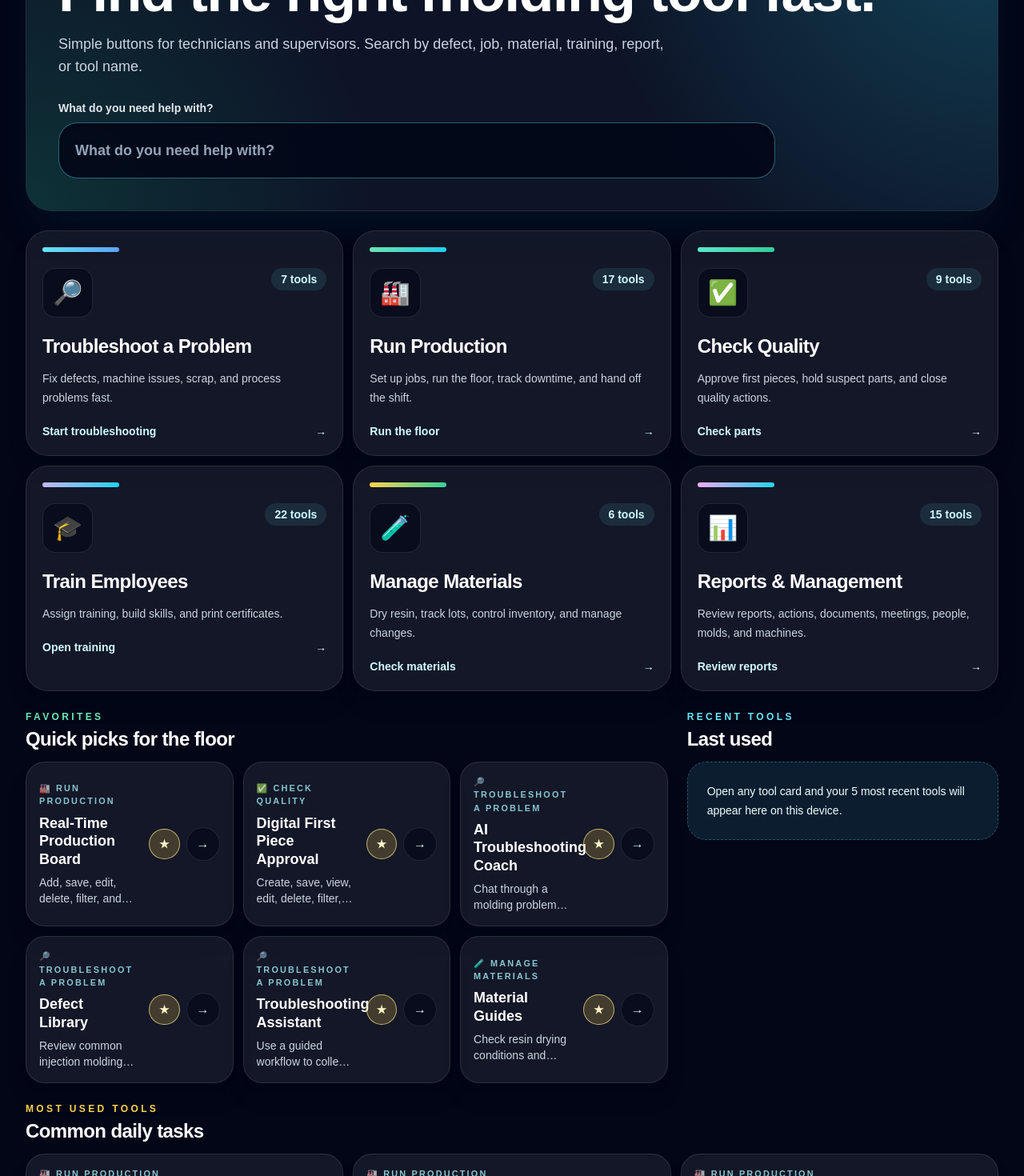
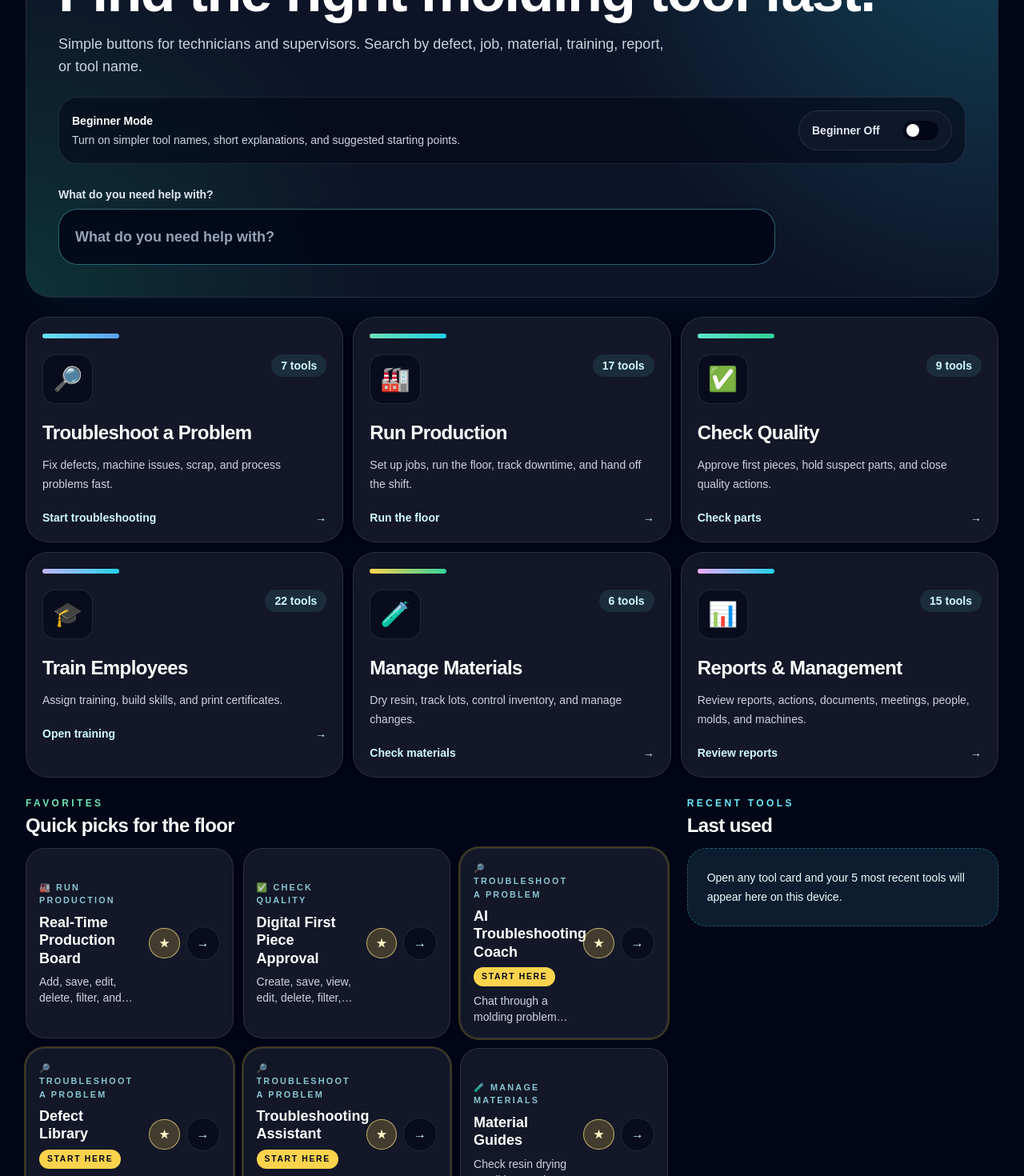
Before and after one commit to scottgraham2882-collab/molding-mentor-ai, a Next.js app: page / in a window 1280 px wide. Shown: the part 140-1610 px from the top of the page at 80% size. Built offline with nearby package versions, Linux system fonts and the light colour scheme.

Commit message:
Add beginner mode to homepage

```diff
--- a/app/page.tsx
+++ b/app/page.tsx
@@ -10,6 +10,8 @@ type DashboardCard = {
   status?: "Coming Soon";
   accent: string;
   keywords?: string[];
+  beginnerTitle?: string;
+  beginnerExplanation?: string;
 };
 
 const dashboardCards: DashboardCard[] = [
@@ -257,6 +259,8 @@ const dashboardCards: DashboardCard[] = [
   },
   {
     title: "AI Troubleshooting Coach",
+    beginnerTitle: "Ask Molding Coach",
+    beginnerExplanation: "Ask a plain-language question and get next steps.",
     description:
       "Chat through a molding problem to get targeted questions, likely root causes, corrective actions, and links to lessons and defect guides.",
     href: "/coach",
@@ -265,6 +269,8 @@ const dashboardCards: DashboardCard[] = [
 
   {
     title: "Defect Photo Analysis",
+    beginnerTitle: "Defect Photo Analysis",
+    beginnerExplanation: "Upload a part photo when you are not sure what defect you see.",
     description:
       "Upload a molded part photo, select material and defect category, then get an AI-style likely defect review with troubleshooting and lesson links.",
     href: "/photo-analysis",
@@ -272,6 +278,8 @@ const dashboardCards: DashboardCard[] = [
   },
   {
     title: "Defect Library",
+    beginnerTitle: "Defect Library",
+    beginnerExplanation: "Compare common defects, causes, and safe fixes.",
     description:
       "Review common injection molding defects, likely root causes, and corrective actions before changing the process.",
     href: "/defects",
@@ -279,6 +287,8 @@ const dashboardCards: DashboardCard[] = [
   },
   {
     title: "Troubleshooting Assistant",
+    beginnerTitle: "Troubleshooting Wizard",
+    beginnerExplanation: "Answer guided questions to find a good first fix.",
     description:
       "Use a guided workflow to collect evidence, isolate process variables, and validate the next corrective step.",
     href: "/troubleshooting",
@@ -697,24 +707,37 @@ function SimpleToolCard({
   card,
   compact = false,
   isFavorite = false,
+  beginnerMode = false,
+  isBeginnerStart = false,
   onToggleFavorite,
   onOpenTool,
 }: {
   card: DashboardCard;
   compact?: boolean;
   isFavorite?: boolean;
+  beginnerMode?: boolean;
+  isBeginnerStart?: boolean;
   onToggleFavorite?: (href: string) => void;
   onOpenTool?: (href: string) => void;
 }) {
+  const displayTitle = beginnerMode && card.beginnerTitle ? card.beginnerTitle : card.title;
   const category = getToolCategory(card);
-  const favoriteLabel = isFavorite ? `Remove ${card.title} from favorites` : `Add ${card.title} to favorites`;
+  const favoriteLabel = isFavorite ? `Remove ${displayTitle} from favorites` : `Add ${displayTitle} to favorites`;
   const content = (
     <>
       <div className="min-w-0 flex-1">
         <p className="text-[0.68rem] font-black uppercase tracking-[0.2em] text-cyan-200/80">
           {categoryDetails[category].icon} {category}
         </p>
-        <h3 className={`${compact ? "mt-1 text-base" : "mt-2 text-lg"} font-black leading-tight text-white`}>{card.title}</h3>
+        <div className="mt-2 flex flex-wrap items-center gap-2">
+          <h3 className={`${compact ? "text-base" : "text-lg"} font-black leading-tight text-white`}>{displayTitle}</h3>
+          {isBeginnerStart ? (
+            <span className="rounded-full bg-amber-300 px-2.5 py-1 text-[0.65rem] font-black uppercase tracking-[0.16em] text-slate-950">Start here</span>
+          ) : null}
+        </div>
+        {beginnerMode && card.beginnerExplanation ? (
+          <p className="mt-2 rounded-2xl border border-cyan-300/20 bg-cyan-300/10 px-3 py-2 text-sm font-semibold leading-5 text-cyan-50">{card.beginnerExplanation}</p>
+        ) : null}
         <p className="mt-2 line-clamp-2 text-sm leading-5 text-slate-300">{card.description}</p>
       </div>
       <div className="flex shrink-0 items-center gap-2">
@@ -746,7 +769,7 @@ function SimpleToolCard({
     return (
       <Link
         href={card.href}
-        className={toolButtonClass(compact ? "min-h-20" : "")}
+        className={toolButtonClass(`${compact ? "min-h-20" : ""} ${isBeginnerStart ? "border-amber-300/70 bg-amber-300/10 shadow-amber-950/30 ring-2 ring-amber-300/25" : ""}`)}
         onClick={() => onOpenTool?.(card.href!)}
       >
         {content}
@@ -762,6 +785,8 @@ function ToolList({
   label,
   compact = false,
   favoriteHrefs,
+  beginnerMode = false,
+  beginnerStartHrefs = new Set<string>(),
   onToggleFavorite,
   onOpenTool,
 }: {
@@ -769,6 +794,8 @@ function ToolList({
   label: string;
   compact?: boolean;
   favoriteHrefs: Set<string>;
+  beginnerMode?: boolean;
+  beginnerStartHrefs?: Set<string>;
   onToggleFavorite: (href: string) => void;
   onOpenTool: (href: string) => void;
 }) {
@@ -780,6 +807,8 @@ function ToolList({
           card={card}
           compact={compact}
           isFavorite={Boolean(card.href && favoriteHrefs.has(card.href))}
+          beginnerMode={beginnerMode}
+          isBeginnerStart={Boolean(card.href && beginnerStartHrefs.has(card.href))}
           onToggleFavorite={onToggleFavorite}
           onOpenTool={onOpenTool}
         />
@@ -795,14 +824,25 @@ const maxRecentTools = 5;
 const validFavoriteHrefs = new Set(dashboardCards.flatMap((card) => (card.href ? [card.href] : [])));
 const validToolHrefs = validFavoriteHrefs;
 const mostUsedHrefs = new Set(["/process-sheet-builder", "/production/live-board", "/scrap", "/oee", "/materials/resin-drying", "/calculators"]);
+const beginnerModeStorageKey = "moldingMentorBeginnerMode";
+const beginnerStartHrefs = new Set(["/troubleshooting", "/photo-analysis", "/defects", "/coach"]);
 
 export default function Home() {
   const [searchTerm, setSearchTerm] = useState("");
   const [favoriteTools, setFavoriteTools] = useState<string[]>(defaultFavoriteHrefs);
   const [recentToolHrefs, setRecentToolHrefs] = useState<string[]>([]);
   const [recentToolsHydrated, setRecentToolsHydrated] = useState(false);
+  const [beginnerMode, setBeginnerMode] = useState(false);
   const favoriteHrefSet = useMemo(() => new Set(favoriteTools), [favoriteTools]);
   const normalizedSearch = searchTerm.trim().toLowerCase();
+
+  useEffect(() => {
+    setBeginnerMode(window.localStorage.getItem(beginnerModeStorageKey) === "true");
+  }, []);
+
+  useEffect(() => {
+    window.localStorage.setItem(beginnerModeStorageKey, String(beginnerMode));
+  }, [beginnerMode]);
 
   useEffect(() => {
     const savedFavorites = window.localStorage.getItem(homepageFavoritesStorageKey);
@@ -892,6 +932,7 @@ export default function Home() {
     .map((href) => dashboardCards.find((card) => card.href === href))
     .filter((card): card is DashboardCard => Boolean(card));
   const mostUsedTools = visibleCards.filter((card) => card.href && mostUsedHrefs.has(card.href));
+  const beginnerStartTools = dashboardCards.filter((card) => card.href && beginnerStartHrefs.has(card.href));
   const categories = categoryOrder.map((category) => ({
     name: category,
     tools: visibleCards.filter((card) => getToolCategory(card) === category),
@@ -908,6 +949,32 @@ export default function Home() {
             <p className="mt-4 max-w-3xl text-base leading-7 text-slate-300 sm:text-lg">
               Simple buttons for technicians and supervisors. Search by defect, job, material, training, report, or tool name.
             </p>
+            <div className="mt-6 flex flex-col gap-3 rounded-3xl border border-white/10 bg-slate-950/55 p-4 sm:flex-row sm:items-center sm:justify-between">
+              <div>
+                <p className="text-sm font-black text-white">Beginner Mode</p>
+                <p className="mt-1 text-sm leading-5 text-slate-300">Turn on simpler tool names, short explanations, and suggested starting points.</p>
+              </div>
+              <button
+                aria-pressed={beginnerMode}
+                className={`flex w-full items-center justify-between rounded-full border px-4 py-3 text-sm font-black transition focus:outline-none focus:ring-4 focus:ring-cyan-300/20 sm:w-48 ${
+                  beginnerMode
+                    ? "border-emerald-200/70 bg-emerald-300 text-slate-950"
+                    : "border-white/10 bg-slate-900 text-slate-200 hover:border-cyan-300/50"
+                }`}
+                type="button"
+                onClick={() => setBeginnerMode((current) => !current)}
+              >
+                <span>{beginnerMode ? "Beginner On" : "Beginner Off"}</span>
+                <span className={`h-6 w-11 rounded-full p-1 transition ${beginnerMode ? "bg-slate-950/25" : "bg-slate-950"}`} aria-hidden="true">
+                  <span className={`block h-4 w-4 rounded-full bg-white transition ${beginnerMode ? "translate-x-5" : "translate-x-0"}`} />
+                </span>
+              </button>
+            </div>
+            {beginnerMode ? (
+              <p className="mt-4 rounded-3xl border border-amber-300/30 bg-amber-300/10 p-4 text-sm font-bold leading-6 text-amber-50">
+                Not sure what the defect is? Start with the Troubleshooting Wizard or upload a photo.
+              </p>
+            ) : null}
             <label className="mt-7 block max-w-4xl">
               <span className="mb-2 block text-sm font-bold text-slate-200">What do you need help with?</span>
               <input
@@ -950,12 +1017,23 @@ export default function Home() {
             </div>
             <div className="mt-4">
               {visibleCards.length > 0 ? (
-                <ToolList cards={visibleCards} label="Matching search tools" favoriteHrefs={favoriteHrefSet} onToggleFavorite={toggleFavorite} onOpenTool={trackRecentTool} />
+                <ToolList cards={visibleCards} label="Matching search tools" favoriteHrefs={favoriteHrefSet} beginnerMode={beginnerMode} beginnerStartHrefs={beginnerStartHrefs} onToggleFavorite={toggleFavorite} onOpenTool={trackRecentTool} />
               ) : (
                 <p className="rounded-[1.5rem] border border-amber-300/30 bg-amber-300/10 p-6 text-center text-amber-50">
                   No tools found. Try searching troubleshooting, training, quality, material, or reports.
                 </p>
               )}
+            </div>
+          </section>
+        ) : null}
+
+        {beginnerMode ? (
+          <section className="rounded-[2rem] border border-amber-300/30 bg-gradient-to-br from-amber-300/15 via-slate-900/80 to-cyan-300/10 p-4 shadow-2xl shadow-amber-950/20 sm:p-6">
+            <p className="text-xs font-black uppercase tracking-[0.28em] text-amber-200">Start Here</p>
+            <h2 className="mt-1 text-2xl font-black tracking-tight text-white">Best tools when you are new or unsure</h2>
+            <p className="mt-2 text-sm leading-6 text-amber-50/90">Not sure what the defect is? Start with the Troubleshooting Wizard or upload a photo.</p>
+            <div className="mt-4">
+              <ToolList cards={beginnerStartTools} label="Beginner start tools" favoriteHrefs={favoriteHrefSet} beginnerMode={beginnerMode} beginnerStartHrefs={beginnerStartHrefs} onToggleFavorite={toggleFavorite} onOpenTool={trackRecentTool} />
             </div>
           </section>
         ) : null}
@@ -966,7 +1044,7 @@ export default function Home() {
             <h2 className="mt-1 text-2xl font-black tracking-tight text-white">Quick picks for the floor</h2>
             <div className="mt-3">
               {favorites.length > 0 ? (
-                <ToolList cards={favorites} label="Favorite tools" favoriteHrefs={favoriteHrefSet} onToggleFavorite={toggleFavorite} onOpenTool={trackRecentTool} />
+                <ToolList cards={favorites} label="Favorite tools" favoriteHrefs={favoriteHrefSet} beginnerMode={beginnerMode} beginnerStartHrefs={beginnerStartHrefs} onToggleFavorite={toggleFavorite} onOpenTool={trackRecentTool} />
               ) : (
                 <p className="rounded-[1.5rem] border border-dashed border-emerald-300/30 bg-emerald-300/10 p-6 text-sm leading-6 text-emerald-50">
                   No favorites saved yet. Tap the star on any tool card to keep it here on this device.
@@ -980,7 +1058,7 @@ export default function Home() {
             <div className="mt-3">
               {recentTools.length > 0 ? (
                 <div className="grid gap-3">
-                  <ToolList cards={recentTools} label="Recent tools" compact favoriteHrefs={favoriteHrefSet} onToggleFavorite={toggleFavorite} onOpenTool={trackRecentTool} />
+                  <ToolList cards={recentTools} label="Recent tools" compact favoriteHrefs={favoriteHrefSet} beginnerMode={beginnerMode} beginnerStartHrefs={beginnerStartHrefs} onToggleFavorite={toggleFavorite} onOpenTool={trackRecentTool} />
                   <button
                     className="rounded-2xl border border-white/10 bg-slate-900/80 px-4 py-3 text-sm font-black text-slate-200 transition hover:border-rose-300/50 hover:text-rose-100 focus:outline-none focus:ring-4 focus:ring-rose-300/20"
                     type="button"
@@ -1001,7 +1079,7 @@ export default function Home() {
         <section>
           <p className="text-xs font-black uppercase tracking-[0.28em] text-amber-300">Most used tools</p>
           <h2 className="mt-1 text-2xl font-black tracking-tight text-white">Common daily tasks</h2>
-          <div className="mt-3"><ToolList cards={mostUsedTools} label="Most used tools" favoriteHrefs={favoriteHrefSet} onToggleFavorite={toggleFavorite} onOpenTool={trackRecentTool} /></div>
+          <div className="mt-3"><ToolList cards={mostUsedTools} label="Most used tools" favoriteHrefs={favoriteHrefSet} beginnerMode={beginnerMode} beginnerStartHrefs={beginnerStartHrefs} onToggleFavorite={toggleFavorite} onOpenTool={trackRecentTool} /></div>
         </section>
 
         <section className="rounded-[2rem] border border-white/10 bg-slate-900/70 p-4 sm:p-6">
@@ -1019,7 +1097,7 @@ export default function Home() {
                   <h3 className="text-xl font-black text-white"><span aria-hidden="true">{categoryDetails[category.name].icon}</span> {category.name}</h3>
                   <span className="rounded-full bg-white/10 px-3 py-1 text-sm font-bold text-slate-300">{category.tools.length}</span>
                 </div>
-                {category.tools.length > 0 ? <ToolList cards={category.tools} label={`${category.name} tools`} compact favoriteHrefs={favoriteHrefSet} onToggleFavorite={toggleFavorite} onOpenTool={trackRecentTool} /> : <p className="text-sm text-slate-400">No matching tools in this category.</p>}
+                {category.tools.length > 0 ? <ToolList cards={category.tools} label={`${category.name} tools`} compact favoriteHrefs={favoriteHrefSet} beginnerMode={beginnerMode} beginnerStartHrefs={beginnerStartHrefs} onToggleFavorite={toggleFavorite} onOpenTool={trackRecentTool} /> : <p className="text-sm text-slate-400">No matching tools in this category.</p>}
               </section>
             ))}
           </div>
```
